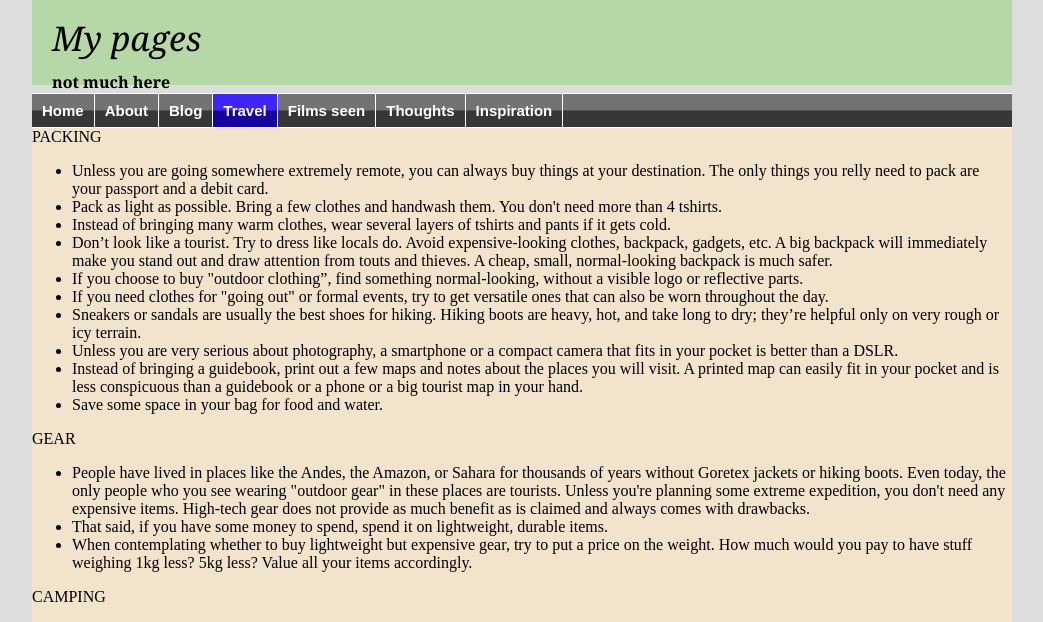
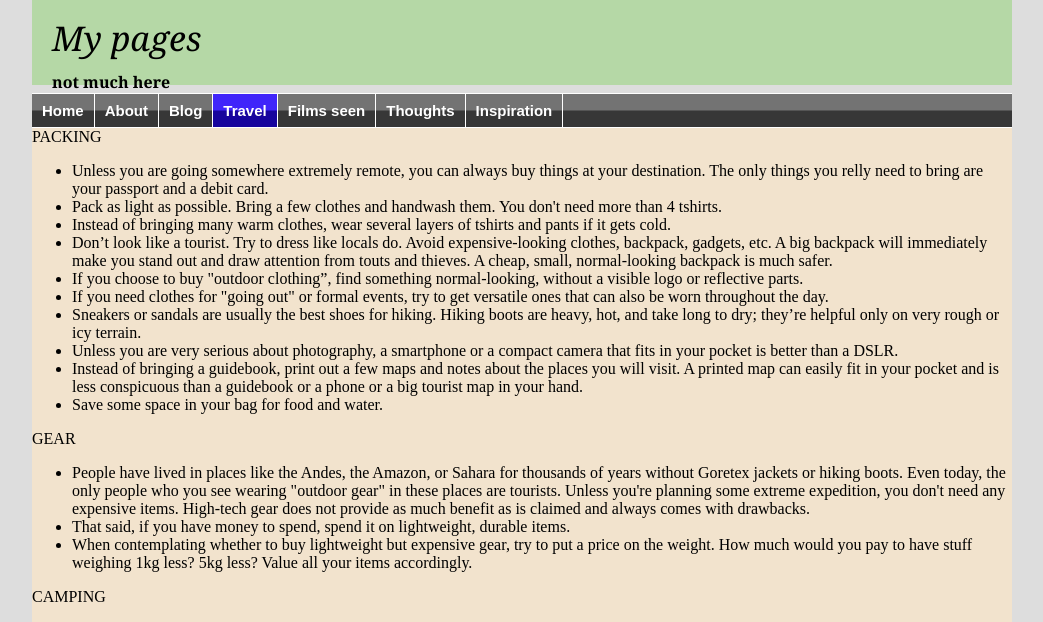
Before and after one commit to witba/witba.github.io, a Jekyll site: the page built from travel/packing.html, in a window 1280 px wide. Shown: the top 622 px of the page, without its empty margins (118-1161 px from the left). Built offline with Jekyll 4.4.1, drawn with Linux system fonts in a browser that asks for light colours.

Commit message:
Update packing.html

```diff
--- a/travel/packing.html
+++ b/travel/packing.html
@@ -7,7 +7,7 @@ title: Travel resources
 
 PACKING<br>
 <ul>
-<li>Unless you are going somewhere extremely remote, you can always buy things at your destination. The only things you relly need to pack are your passport and a debit card.
+<li>Unless you are going somewhere extremely remote, you can always buy things at your destination. The only things you relly need to bring are your passport and a debit card.
 <li>Pack as light as possible. Bring a few clothes and handwash them. You don't need more than 4 tshirts.
 <li>Instead of bringing many warm clothes, wear several layers of tshirts and pants if it gets cold.
 <li>Don’t look like a tourist. Try to dress like locals do. Avoid expensive-looking clothes, backpack, gadgets, etc. A big backpack will immediately make you stand out and draw attention from touts and thieves. A cheap, small, normal-looking backpack is much safer.
@@ -21,7 +21,7 @@ PACKING<br>
 GEAR<br>
 <ul>
 <li>People have lived in places like the Andes, the Amazon, or Sahara for thousands of years without Goretex jackets or hiking boots. Even today, the only people who you see wearing "outdoor gear" in these places are tourists. Unless you're planning some extreme expedition, you don't need any expensive items. High-tech gear does not provide as much benefit as is claimed and always comes with drawbacks.
-<li>That said, if you have some money to spend, spend it on lightweight, durable items.
+<li>That said, if you have money to spend, spend it on lightweight, durable items.
 <li>When contemplating whether to buy lightweight but expensive gear, try to put a price on the weight. How much would you pay to have stuff weighing 1kg less? 5kg less? Value all your items accordingly.
 </ul>
 CAMPING<br>
```
